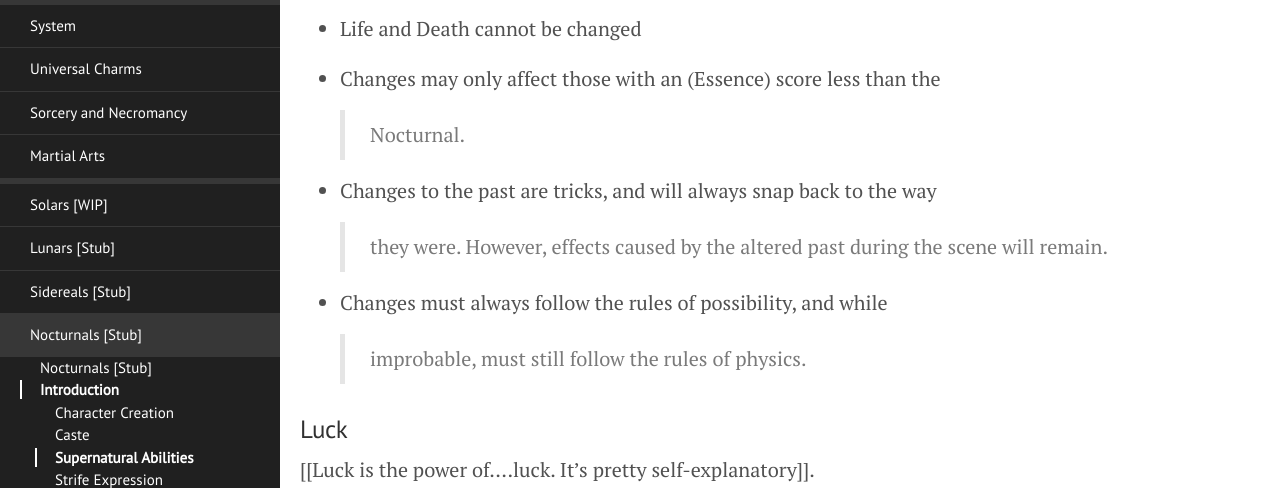
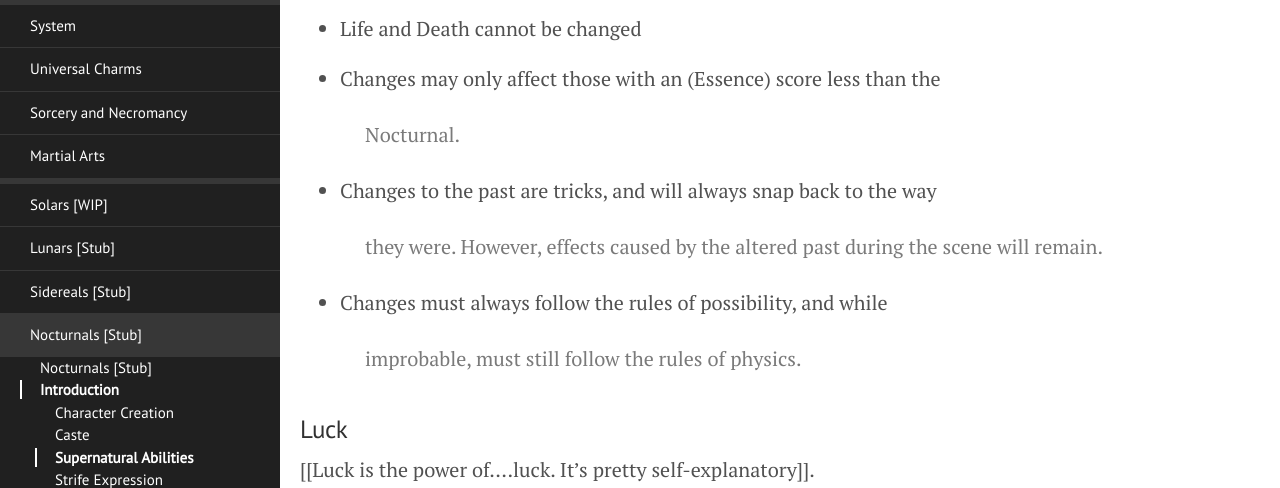
Before and after one commit to Dragonmystic707/exalted-reincarnated, a Jekyll site: the page built from docs/Nocturnals.md, in a window 1280 px wide and 1400 px high, scrolled down 1155 px. Shown: the part 150-638 px from the top of the window. Built offline with Jekyll 4.4.1, drawn with Linux system fonts in a browser that asks for light colours.

Commit message:
Got rid of the left border

```diff
--- a/docs/public/css/poole.css
+++ b/docs/public/css/poole.css
@@ -215,7 +215,6 @@ blockquote {
   padding: .5rem 1rem;
   margin: .8rem 0;
   color: #7a7a7a;
-  border-left: .25rem solid #e5e5e5;
 }
 blockquote p:last-child {
   margin-bottom: 0;
```
